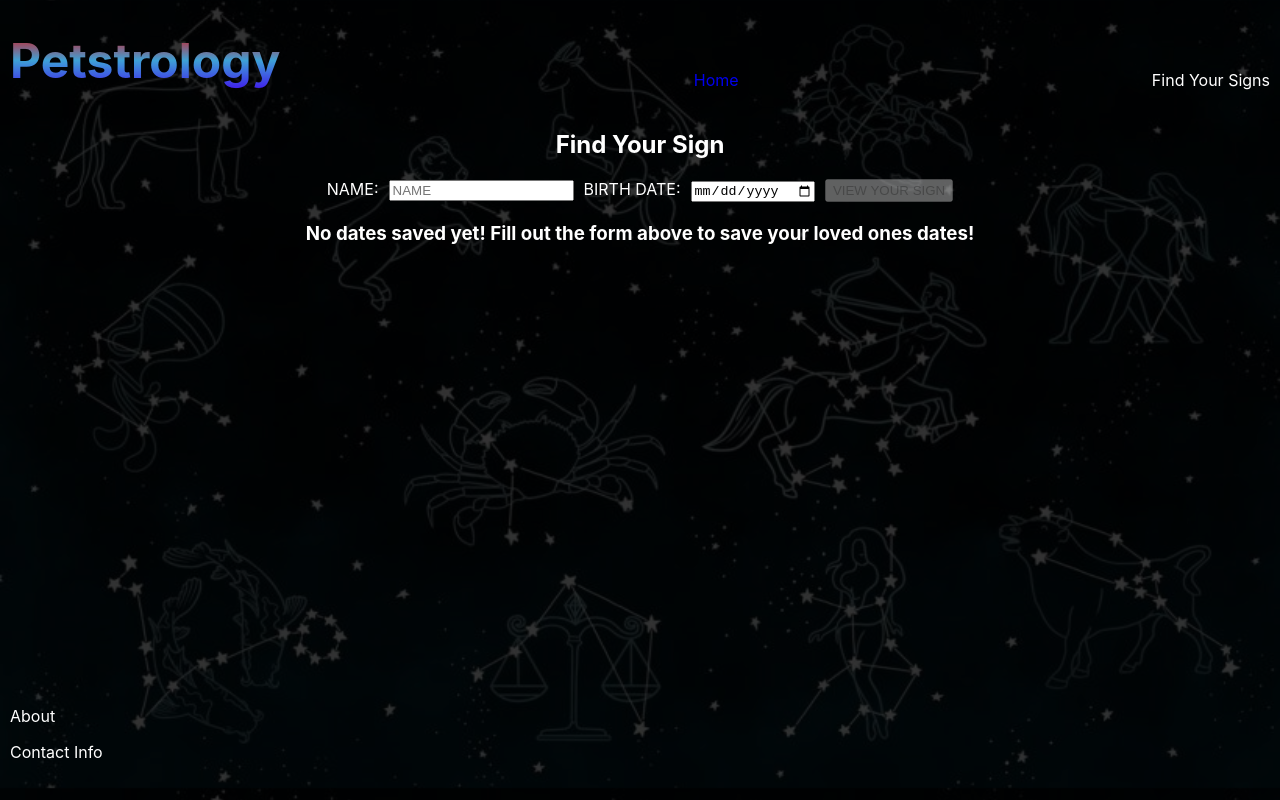
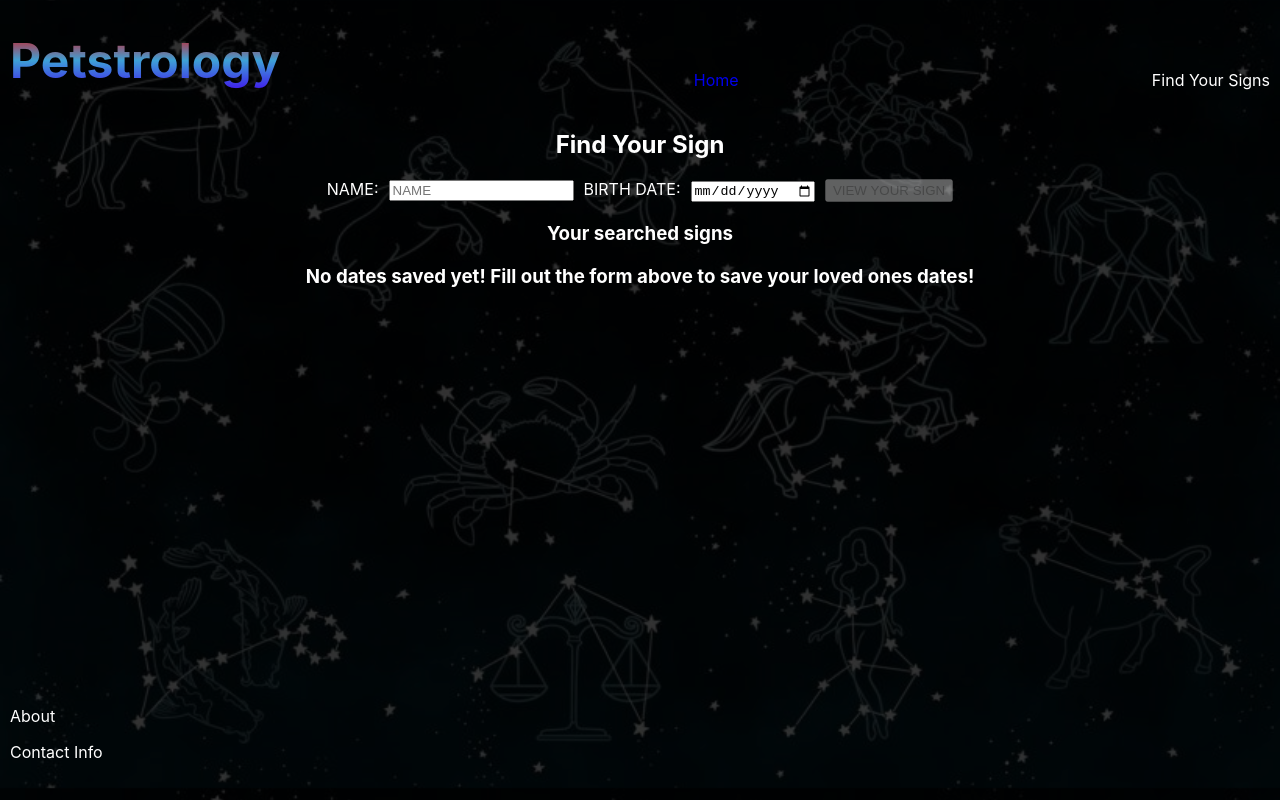
Before and after one commit to lbmerchant93/petstrology, a React (Create React App) app: page /FindYourSigns in a window 1280 px wide. Built offline with nearby package versions, Linux system fonts and the light colour scheme.

Commit message:
Add functionality to a button to remove a searched sign

```diff
--- a/src/Components/App/App.js
+++ b/src/Components/App/App.js
@@ -69,6 +69,11 @@ class App extends Component {
     this.setState({ savedDates: [...this.state.savedDates, newBirthDate]})
   }
 
+  removeBirthDate = (id) => {
+    const filteredDates = this.state.savedDates.filter(saved => saved.id !== id);
+    this.setState({ savedDates: filteredDates })
+  }
+
   render() {
 
     return (
@@ -84,6 +89,7 @@ class App extends Component {
             <FindSign
               savedDates={this.state.savedDates}
               addBirthDate={this.addBirthDate}
+              removeBirthDate={this.removeBirthDate}
               retrieveHoroscopeData={this.retrieveHoroscopeData}
             />}
           />
--- a/src/Components/FindSign/FindSign.css
+++ b/src/Components/FindSign/FindSign.css
@@ -20,6 +20,10 @@
     justify-content: center;
 }
 
+.saved-search-title {
+    margin-top: 20px;
+}
+
 h4 {
     margin: 0;
 }
--- a/src/Components/FindSign/FindSign.js
+++ b/src/Components/FindSign/FindSign.js
@@ -14,6 +14,8 @@ const FindSign = (props) => {
                 saved={saved}
                 formatDate={formatDate}
                 retrieveHoroscopeData={props.retrieveHoroscopeData}
+                removeBirthDate={props.removeBirthDate}
+                id={saved.id}
             />
         )
     })
@@ -22,6 +24,7 @@ const FindSign = (props) => {
         <main className='find-signs-main'>
             <h2 className='find-title'>Find Your Sign</h2>
             <Form addBirthDate={props.addBirthDate} />
+            <h3 className='saved-search-title'>Your searched signs</h3>
             {!props.savedDates.length &&
             <div className='none-saved'>
                 <h3>No dates saved yet! Fill out the form above to save your loved ones dates! </h3>
--- a/src/Components/SavedSignInstance/SavedSignInstance.css
+++ b/src/Components/SavedSignInstance/SavedSignInstance.css
@@ -3,6 +3,7 @@
     flex-direction: column;
     text-align: center;
     justify-content: center;
+    align-items: center;
     background-color: rgba(0,0,0, 0.5);
     background-blend-mode: darken;
     border: solid 1px rgb(64,38,234);
@@ -12,3 +13,7 @@
     max-height: 160px;
     max-width: 160px;
 }
+
+.remove-saved-sign {
+    width: 75%;
+}
--- a/src/Components/SavedSignInstance/SavedSignInstance.js
+++ b/src/Components/SavedSignInstance/SavedSignInstance.js
@@ -4,7 +4,7 @@ import signImages from '../../utils/signImages';
 import './SavedSignInstance.css';
 
 const SavedSignInstance = (props) => {
-    const { saved, formatDate } = props;
+    const { saved, formatDate, id } = props;
     const foundImage = signImages.find(sign => {
         return sign.alt === saved.sign.toLowerCase()
     })
@@ -28,6 +28,7 @@ const SavedSignInstance = (props) => {
                     {saved.sign}
                 </Link>
             </li>
+            <button className='remove-saved-sign' onClick={() => props.removeBirthDate(id)}>REMOVE</button>
         </section>
     )
 }
```
